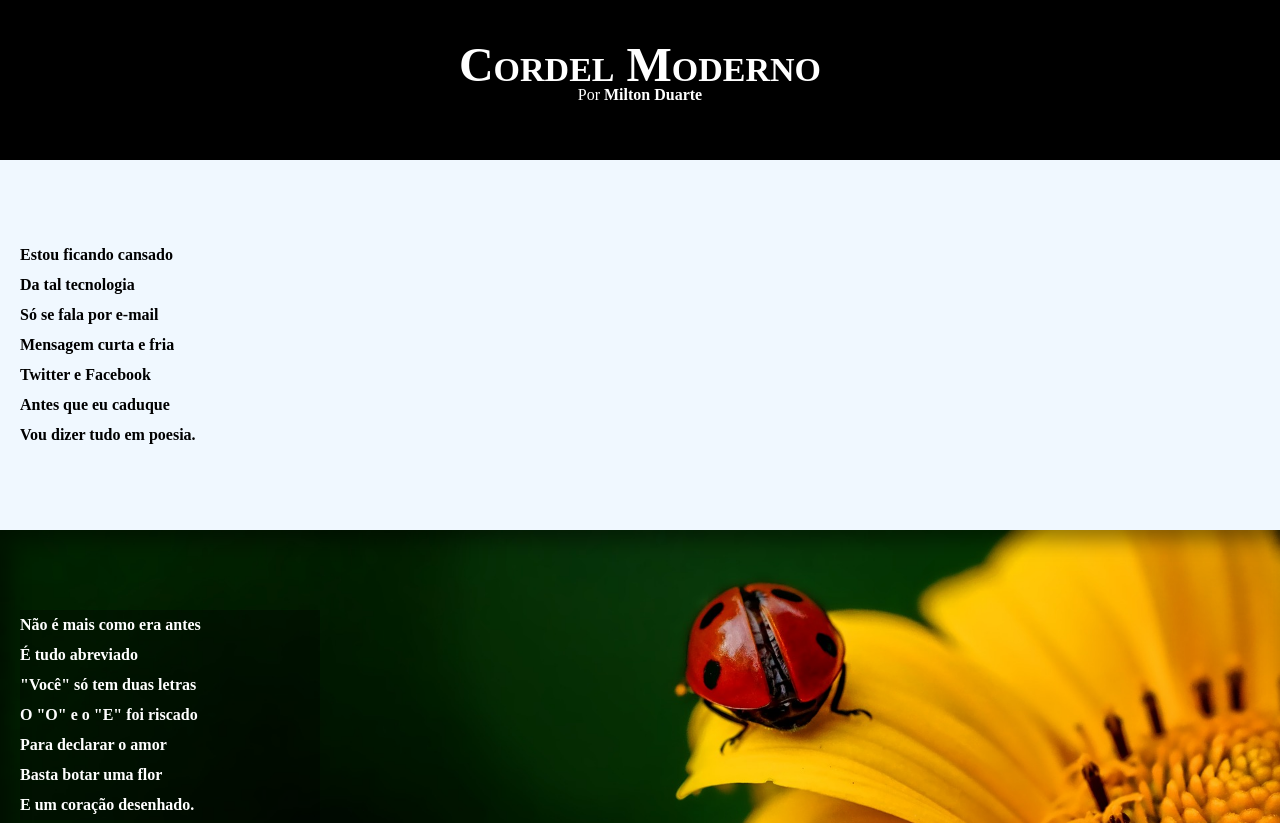
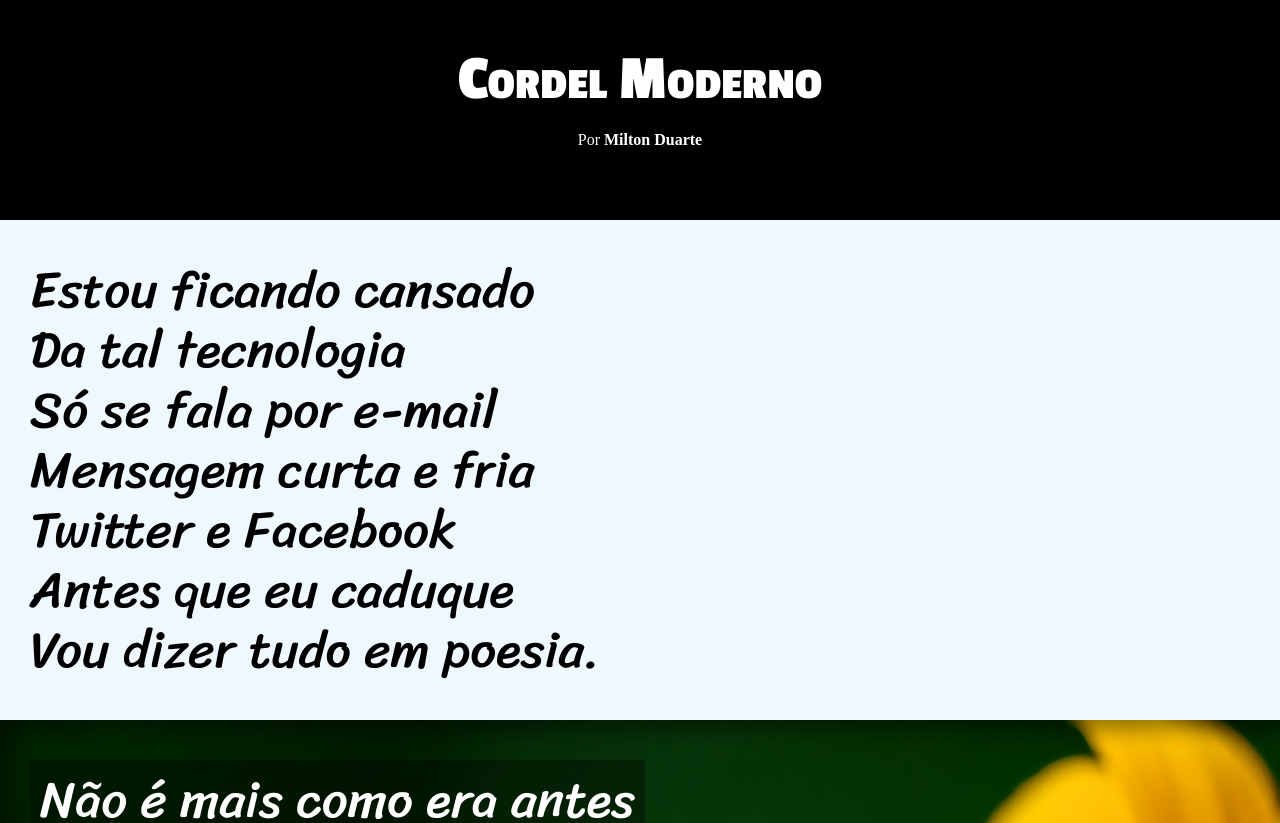
Before and after one commit to RenanAlfenas/projeto-cordel, a plain HTML site: page desafio11/index.html in a window 1280 px wide. Shown: the top 823 px of the page. Drawn offline with Linux system fonts and the light colour scheme.

Commit message:
atualização

```diff
--- a/desafio11/estilo/style.css
+++ b/desafio11/estilo/style.css
@@ -1,8 +1,18 @@
 @charset "UTF-8";
+@import url('https://fonts.googleapis.com/css2?family=Passion+One:wght@400;700;900&family=Sriracha&display=swap');
+
+@import url('https://fonts.googleapis.com/css2?family=Sriracha&display=swap');
 
 *{
     margin: 0px;
     padding: 0px;
+}
+
+:root {
+    --font1: Verdana, Geneva, Tahoma, sans-serif;
+    --font2: "Sriracha", cursive;
+    --font3: "Passion One", sans-serif;
+
 }
 
 header {
@@ -11,11 +21,13 @@ header {
     padding-top: 50px;
     padding-bottom: 50px;
     text-align: center;
+
 }
 
 h1 {
-    font-size: 3em;
+    font-size: 4em;
     font-variant: small-caps;
+    font-family: var(--font3);
 }
 
 a {
@@ -32,16 +44,18 @@ a:hover {
 
 html, body {
     background-color: gray;
-    min-height: 100vh;
-    line-height: 30px;
+    line-height: 7.5vh;
+
 
 }
 
 section {
-    padding-top: 10vh;
-    padding-bottom: 10vh;
-    padding-left: 20px;
-    font-weight: bold;
+    padding-top: 5vh;
+    padding-bottom: 5vh;
+    padding-left: 30px;
+    font-family: var(--font2);
+    font-size: 4vw;
+
 
 }
 section.normal {
@@ -51,13 +65,13 @@ section.normal {
 section.imagem {
     background-color: gray;
     box-shadow: inset 10px 10px 20px rgba(0, 0, 0, 0.426);
-
 }
 
 section.imagem  p {
     background-color: rgba(0, 0, 0, 0.327);
     color: white;
-    width: 300px;
+    display: inline-block;
+    padding: 10px;
 }
 
 section#img1 {
@@ -65,6 +79,8 @@ section#img1 {
     background-position: right center;
     background-size: cover;
     background-attachment: fixed;
+    max-width: auto;
+    min-width: 5vw;
 }
 
 section#img2 {
@@ -81,4 +97,5 @@ footer {
     color: white;
     text-align: center;
     padding: 20px;
+    font-family: var(--font1);
 }
--- a/desafio11/index.html
+++ b/desafio11/index.html
@@ -50,7 +50,9 @@
                         Se o saite é muito bom <br>
                         Ele vale um alto preço. <br>
                     </p>
+            </section>
 
+            <section class="normal">
                 <p>
                     Pra piorar a liguagem <br>
                     O emoticom é um risco <br>
@@ -60,9 +62,10 @@
                     Pra entender como fica <br>
                     Decifre esse rabisco. <br>
                 </p>
+            </section>
 
 
-            </section>
+
 
             <section class="imagem" id="img2">
 
@@ -89,7 +92,9 @@
                     O mundo ficou cativo <br>
                     Da tecnologia do agora. <br>
                 </p>
+            </section>
 
+            <section class="normal">
                 <p>
                     Felizmente, pra orar <br>
                     Não precisa de internet <br>
```
Lines whose indentation alone changed are shown as unchanged.
